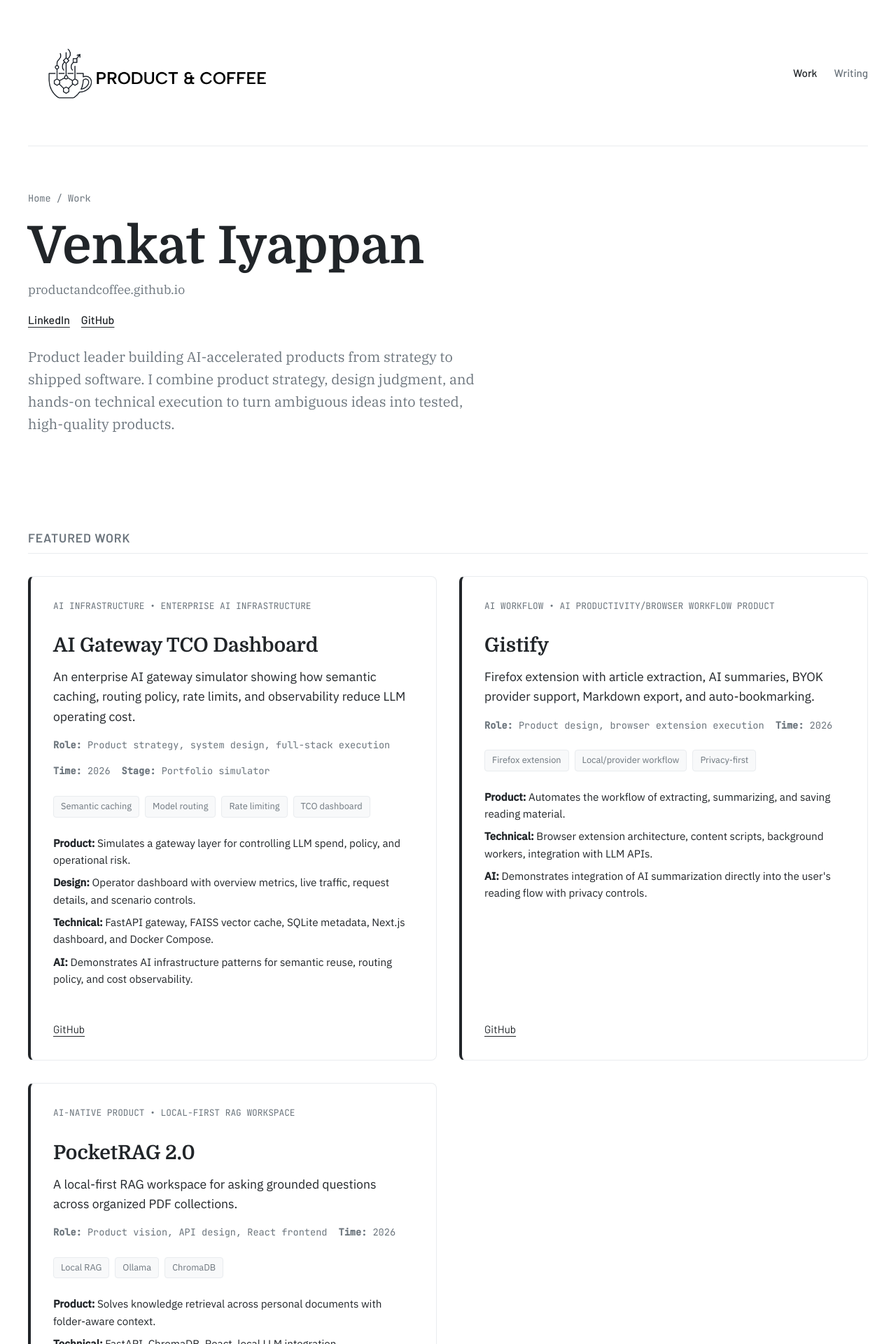
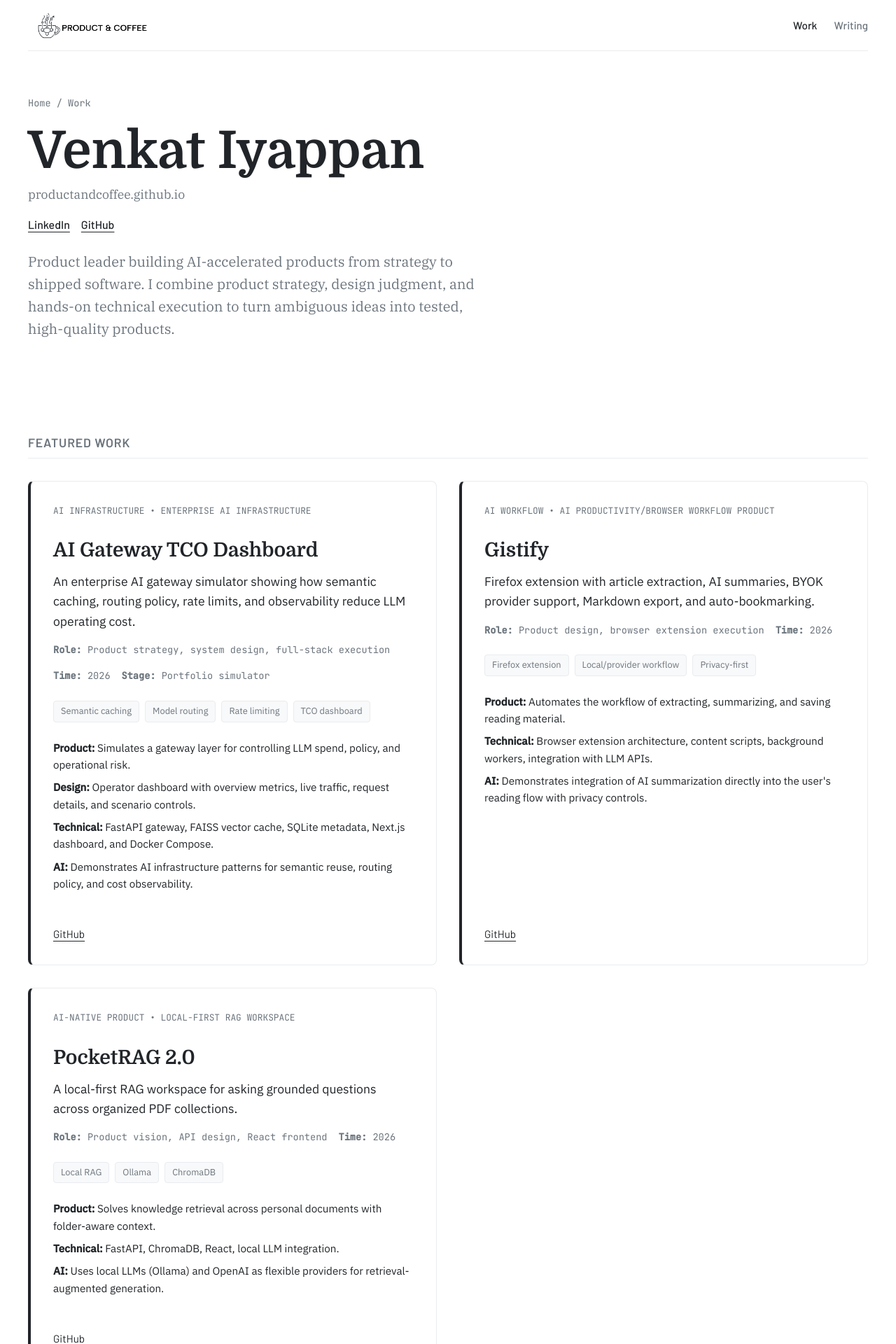
Before and after one commit to ProductAndCoffee/ProductAndCoffee.github.io, a Jekyll site: the page built from index.md, in a window 1280 px wide. Shown: the top 1920 px of the page at 70% size. Built offline with Jekyll 4.4.1, drawn with Linux system fonts in a browser that asks for light colours.

Commit message:
Halve logo height and remove header padding

```diff
--- a/public/css/portfolio.css
+++ b/public/css/portfolio.css
@@ -31,7 +31,7 @@ body.portfolio-page {
 }
 
 .portfolio-header {
-  padding: 32px 0;
+  padding: 0;
   display: flex;
   justify-content: space-between;
   align-items: center;
@@ -47,7 +47,7 @@ body.portfolio-page {
 }
 
 .header-logo-img {
-  height: 144px;
+  height: 72px;
   width: auto;
   display: block;
 }
```
